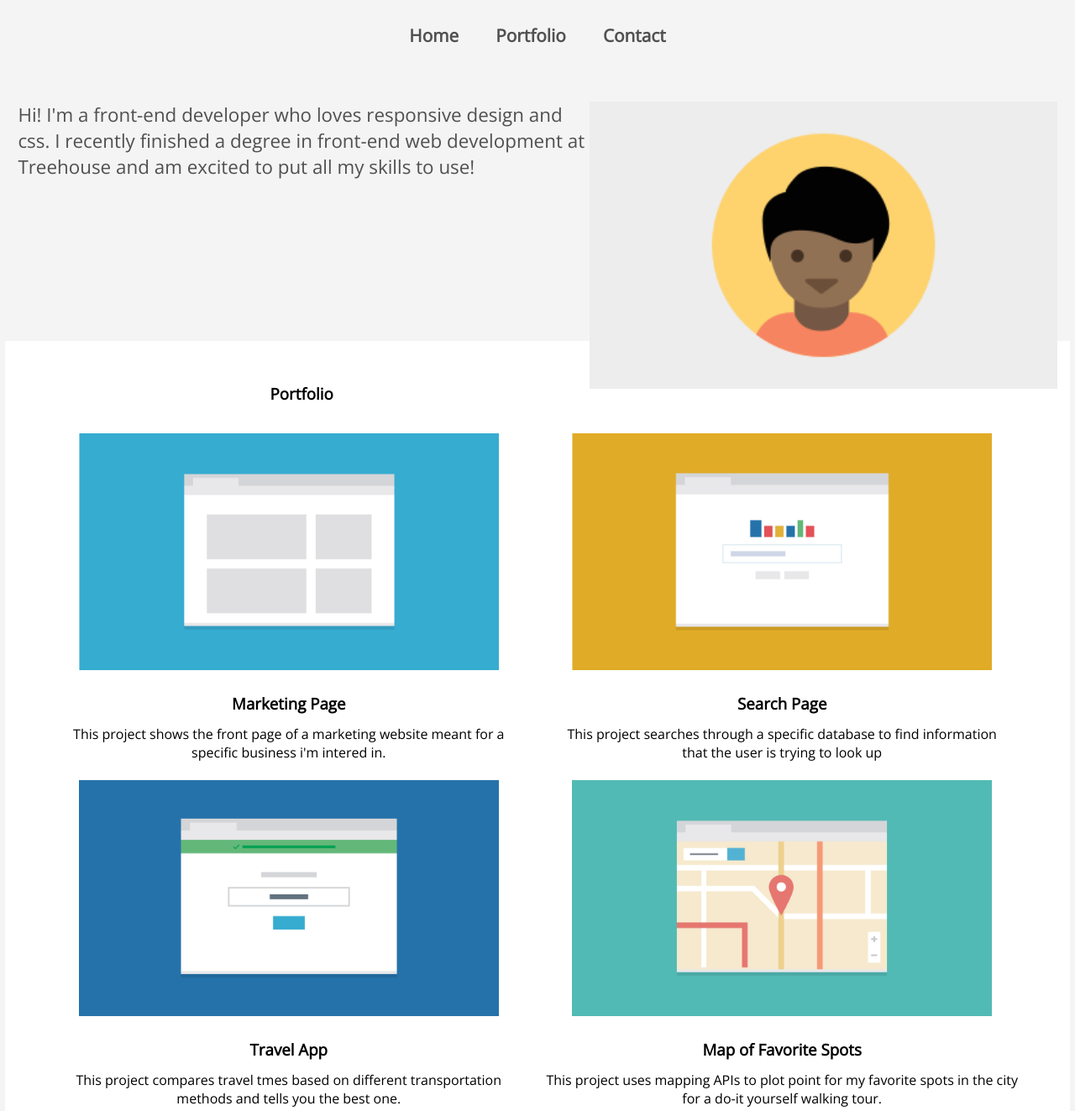
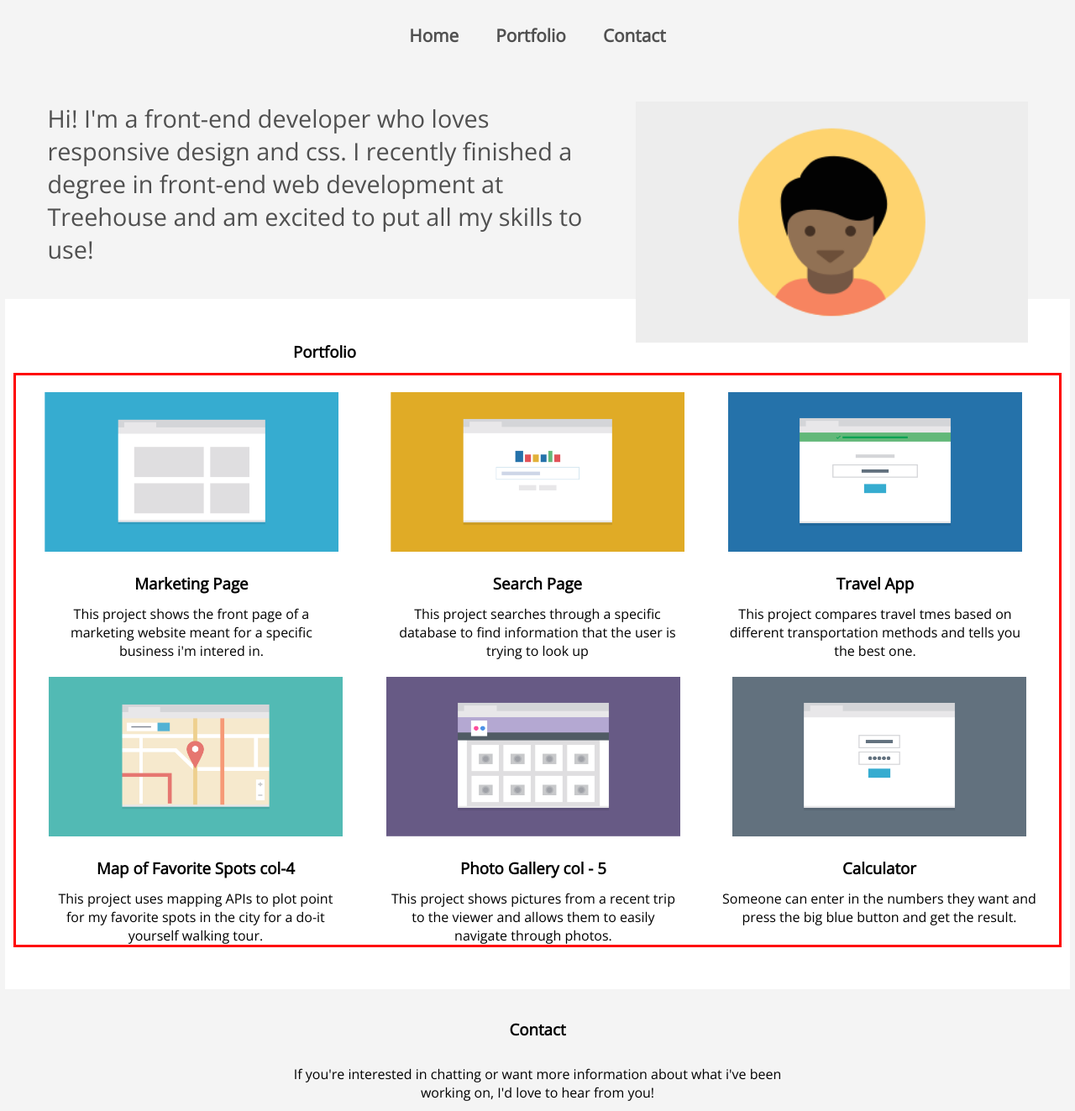
Before and after one commit to janxavierv17/techdegree-mobilefirstlayout-project-2, a plain HTML site: page index.html in a window 1280 px wide. Shown: the part 120-1443 px from the top of the page at 84% size. Drawn offline with nearby package versions, Linux system fonts and the light colour scheme.

Commit message:
Main content is broken
No idea why the 1024 breakpoint breaks the bottom three sections of the portfolio.

Hoping to find a solution by tomorrow to submit and continue flexbox!!!!

```diff
--- a/css/styles.css
+++ b/css/styles.css
@@ -48,15 +48,28 @@ header {
   margin-top: 35px;
   margin-bottom: 15px;
 }
+
+.hero-container {
+  width: 100%;
+  padding-bottom: 150px;
+  max-width: 800px;
+  width: 100%;
+}
+
+.about {
+  float: left;
+  height: 100px;
+  margin: 35px 0 0 0;
+}
+
 /* --------------------------------------------------- */
 
 /* Main Component */
 .main-container {
   background-color: white;
-  height: auto;
   text-align: center;
-  margin-top: 50px;
-  padding: 50px 10px 30px 10px;
+  margin-top: 10em;
+  padding: 50px 10px 50px 10px;
 }
 
 .main-container h3 {
@@ -65,9 +78,17 @@ header {
 
 .main-container img {
   background-size: cover;
-  max-width: 100%;
-  width: 500px;
-  margin: 22px 0 22px 0;
+  max-width: 350px;
+  width: 100%;
+  height: 100%;
+  padding: 20px 0 20px 0;
+}
+
+.details {
+  text-align: center;
+  max-width: 350px;
+  width: 100%;
+  margin: 0 auto;
 }
 
 /* --------------------------------------------------- */
@@ -120,19 +141,15 @@ footer h3 {
     background-color: #f4f4f4;
     font-weight: bold;
   }
-
-  .hero-container {
-    height: 200px;
-    width: 100%;
-    padding: 0px 15px 0px 15px;
+  .profile-image {
+    background-size: cover;
+    height: auto;
+    float: right;
+    width: 40%;
   }
 
-  .profile-image {
-    float: right;
-    width: 45%;
-  }
   .about {
-    font-size: 1.4em;
+    font-size: 1.3em;
     float: left;
     width: 55%;
     height: 100px;
@@ -140,33 +157,61 @@ footer h3 {
     margin: 35px 0 0 0;
   }
 
+  .hero-container {
+    padding: 0 50px 0 50px;
+    max-width: 100%;
+  }
+
   /* ---- Main Content ---- */
   .main-container {
     width: 100%;
+    margin-top: 0;
+  }
+  .main-container img {
+    background-size: cover;
+    /* max-width: 350px; */
+    width: 100%;
+    max-height: 230px;
+    height: 100%;
+    padding: 20px 0 20px 0;
   }
 
-  .row {
+  .portfolio {
     text-align: center;
-    width: 95%;
+    width: 100%;
     padding: 0 10px 0 10px;
     margin: 0 auto;
   }
-
+  .padding {
+    padding-right: 10px;
+  }
   .col-1 {
     float: left;
     width: 50%;
-    padding-right: 10px;
   }
 
   .col-2 {
     float: right;
     width: 50%;
   }
+  .col-3 {
+    float: left;
+    width: 50%;
+  }
 
-  .details {
-    text-align: center;
-    width: 90%;
-    margin: 0 auto;
+  .col-4 {
+    float: right;
+    width: 50%;
+  }
+
+  .col-5 {
+    float: left;
+    width: 50%;
+  }
+
+  .col-6 {
+    float: right;
+    width: 50%;
   }
 
   /* ---- footer Content ---- */
@@ -188,7 +233,6 @@ footer h3 {
     display: inline-block;
     margin-left: 30px;
   }
-
   /* ---- Float clearfix ---- */
   .clearfix::after {
     content: " ";
@@ -196,3 +240,46 @@ footer h3 {
     clear: both;
   }
 }
+
+/* --------------------------------------------------- */
+@media (min-width: 1024px) {
+  .about {
+    font-size: 1.8em;
+  }
+
+  .footer-logo {
+    margin-right: 540px;
+  }
+  .portfolio {
+    border: 3px solid red;
+    width: 100%;
+  }
+  .col {
+    float: left;
+    width: 33.33%;
+  }
+  /*
+  .col-2 {
+    float: left;
+    width: 33.33%;
+  }
+  .col-3 {
+    float: right;
+    width: 33.33%;
+  }
+
+  .col-4 {
+    float: left;
+    width: 33.33%;
+  }
+
+  .col-5 {
+    float: right;
+    width: 33.33%;
+  }
+
+  .col-6 {
+    float: right;
+    width: 32%;
+  } */
+}
--- a/index.html
+++ b/index.html
@@ -22,9 +22,9 @@
             </ul>
         </div>
 
-        <div class="hero-container ">
-            <img src="images/responsive-layout-profile.png" alt="Profile Image" class="profile-image"/>
-            <p class="about">
+        <div class="hero-container clearfix">
+            <img src="images/responsive-layout-profile.png" alt="Profile Image" class="profile-image clearfix"/>
+            <p class="about ">
                 Hi! I'm a front-end developer who loves
                 responsive design and css.
                 I recently finished a degree
@@ -38,8 +38,9 @@
     <main>
         <div class="main-container ">
             <h3>Portfolio</h3>
-            <div class="row clearfix">
-                <div class="col-1">
+
+            <div class="portfolio clearfix">
+                <div class="col padding">
                     <img src="images/portfolio-1.png" alt="Portfolio Image 1"/>
                     <h3>Marketing Page</h3>
                     <p class="details">This project shows the
@@ -48,7 +49,7 @@
                     </p>
                 </div>
 
-                <div class="col-2 ">
+                <div class="col">
                     <img src="images/portfolio-2.png" alt="Porforlio Image 2"/>
                     <h3>Search Page</h3>
                     <p class="details"> This project searches through a specific
@@ -56,41 +57,38 @@
                         that the user is trying to look up
                     </p>
                 </div>
-            </div>
 
-            <div class="row clearfix">
-                <div class="col-1">
+                <div class="col padding">
                     <img src="images/portfolio-3.png" alt="Portfolio Image 3"/>
                     <h3>Travel App</h3>
-                    <p>
+                    <p class="details">
                         This project compares travel tmes based on
                         different transportation methods and tells you
                         the best one.
                     </p>
                 </div>
-                <div class="col-2">
+
+                <div class="col">
                     <img src="images/portfolio-4.png" alt="Portfolio Image 4"/>
-                    <h3>Map of Favorite Spots</h3>
-                    <p>
+                    <h3>Map of Favorite Spots col-4</h3>
+                    <p class="details">
                         This project uses mapping APIs to plot point for
                         my favorite spots in the city for a do-it
                         yourself walking tour.
                     </p>
                 </div>
-            </div>
 
-            <div class="row clearfix">
-                <div class="col-1">
+                <div class="col padding">
                     <img src="images/portfolio-5.png" alt="Portfolio Image 5"/>
-                    <h3>Photo Gallery</h3>
-                    <p>
+                    <h3>Photo Gallery col - 5</h3>
+                    <p class="details">
                         This project shows pictures from a recent trip to
                         the viewer and allows them to easily navigate
                         through photos.
                     </p>
                 </div>
 
-                <div class="col-2">
+                <div class="col">
                     <img src="images/portfolio-6.png">
                     <h3>Calculator</h3>
                     <p>
```
